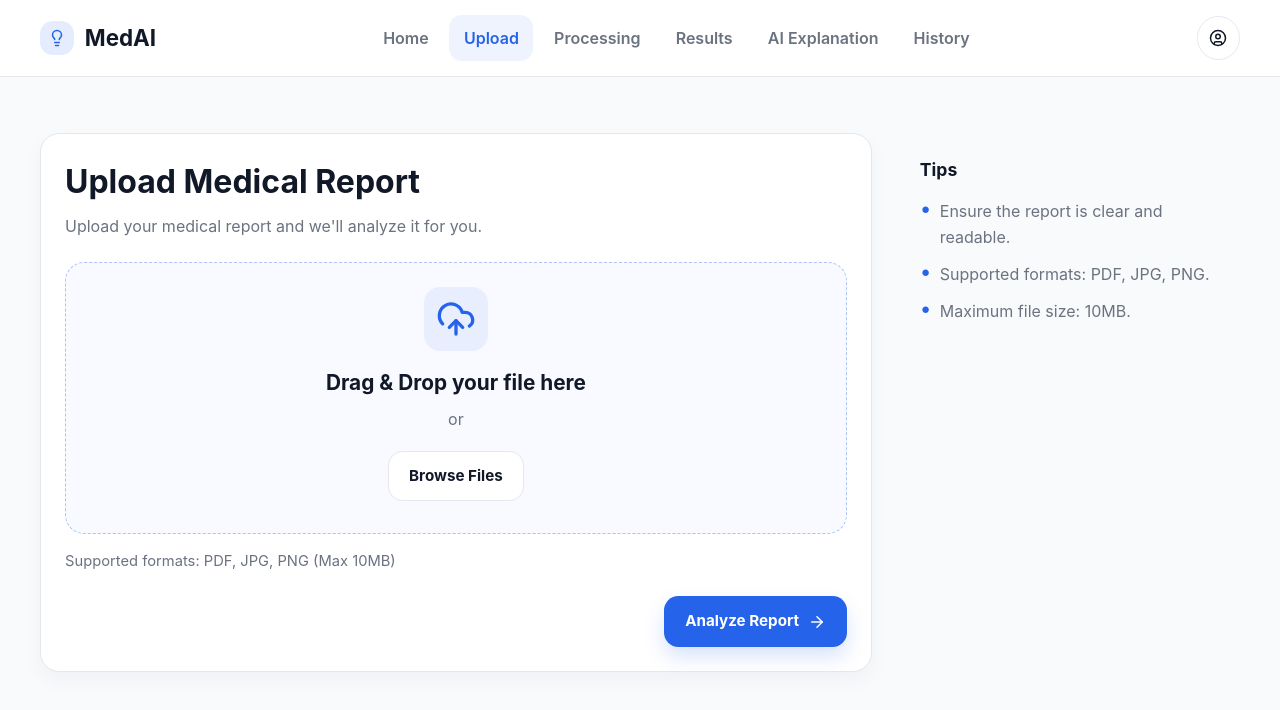
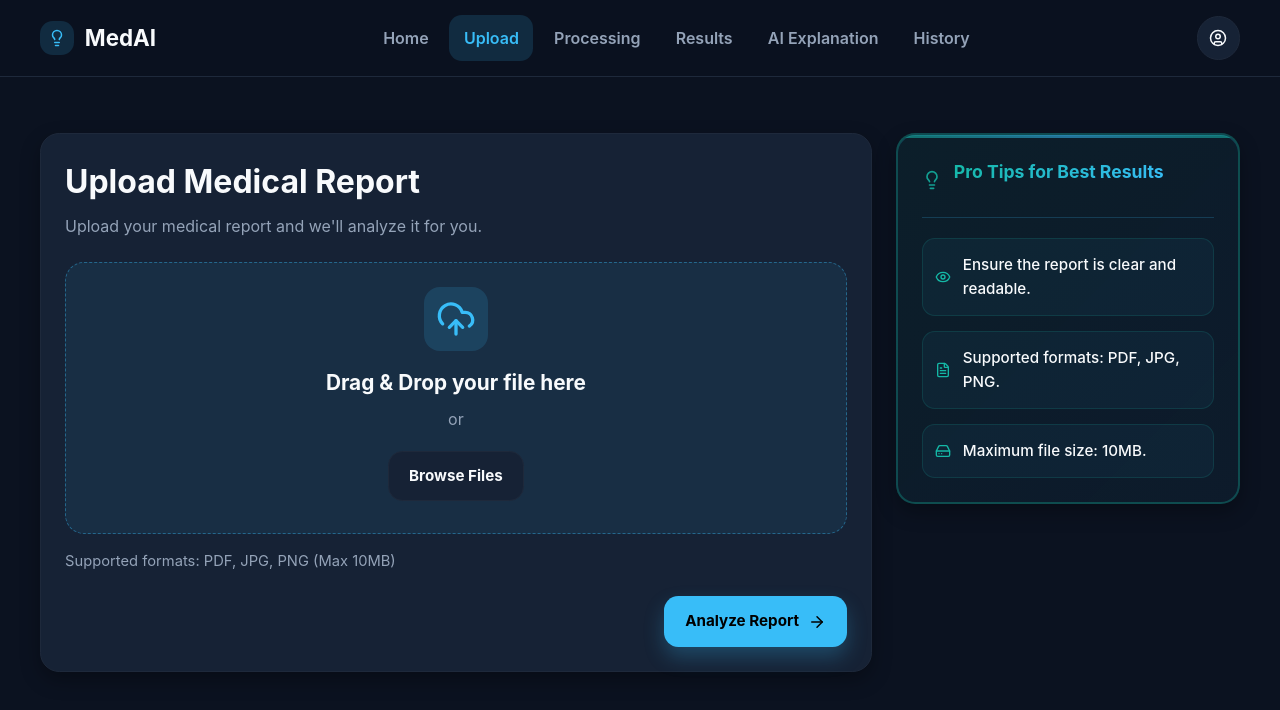
Before and after one commit to Shivam1842/AI-Medical-Report-Interpretation, a React app in the folder frontend/: page /upload in a window 1280 px wide. Shown: the top 710 px of the page. Built offline with nearby package versions, Linux system fonts and the light colour scheme; no server answers; the HTML template or start-up script is replaced by a standard one.

Commit message:
theme changed to dark index.css, App.css

```diff
--- a/frontend/src/App.css
+++ b/frontend/src/App.css
@@ -39,7 +39,7 @@
   position: sticky;
   top: 0;
   z-index: 50;
-  background: rgba(255, 255, 255, 0.9);
+  background: rgba(11, 18, 32, 0.92);
   backdrop-filter: blur(14px);
   border-bottom: 1px solid var(--border-color);
 }
@@ -69,7 +69,7 @@
   display: inline-flex;
   align-items: center;
   justify-content: center;
-  background: rgba(37, 99, 235, 0.12);
+  background: rgba(56, 189, 248, 0.15);
   color: var(--primary-color);
 }
 
@@ -90,20 +90,20 @@
 
 .nav__link:hover,
 .nav__link:focus-visible {
-  background: rgba(37, 99, 235, 0.06);
+  background: rgba(56, 189, 248, 0.12);
   color: var(--primary-color);
   outline: none;
 }
 
 .nav__link--active {
   color: var(--primary-color);
-  background: rgba(37, 99, 235, 0.08);
+  background: rgba(56, 189, 248, 0.15);
 }
 
 .profile-button,
 .menu-button {
   border: 1px solid var(--border-color);
-  background: #fff;
+  background: var(--card-bg);
   color: var(--text-color);
   border-radius: 999px;
   width: 2.7rem;
@@ -119,8 +119,8 @@
 .menu-button:hover,
 .profile-button:focus-visible,
 .menu-button:focus-visible {
-  border-color: rgba(37, 99, 235, 0.3);
-  box-shadow: 0 0 0 4px rgba(37, 99, 235, 0.08);
+  border-color: rgba(56, 189, 248, 0.4);
+  box-shadow: 0 0 0 4px rgba(56, 189, 248, 0.1);
   outline: none;
 }
 
@@ -146,7 +146,7 @@
   gap: 0.45rem;
   border-radius: 999px;
   padding: 0.45rem 0.8rem;
-  background: rgba(37, 99, 235, 0.08);
+  background: rgba(56, 189, 248, 0.15);
   color: var(--primary-color);
   font-size: 0.8rem;
   font-weight: 700;
@@ -195,34 +195,34 @@
 
 .btn--primary {
   background: var(--primary-color);
-  color: #fff;
-  box-shadow: 0 10px 20px rgba(37, 99, 235, 0.18);
+  color: #000;
+  box-shadow: 0 10px 20px rgba(56, 189, 248, 0.25);
 }
 
 .btn--primary:hover,
 .btn--primary:focus-visible {
-  background: var(--primary-dark);
-  box-shadow: 0 12px 22px rgba(37, 99, 235, 0.24);
+  background: #22D3EE;
+  box-shadow: 0 12px 28px rgba(56, 189, 248, 0.35);
   outline: none;
 }
 
 .btn--secondary {
-  background: #fff;
+  background: var(--card-bg);
   color: var(--text-color);
   border-color: var(--border-color);
 }
 
 .btn--secondary:hover,
 .btn--secondary:focus-visible {
-  border-color: rgba(37, 99, 235, 0.28);
-  box-shadow: 0 0 0 4px rgba(37, 99, 235, 0.06);
+  border-color: rgba(56, 189, 248, 0.4);
+  box-shadow: 0 0 0 4px rgba(56, 189, 248, 0.12);
   outline: none;
 }
 
 .btn--ghost {
   background: transparent;
   color: var(--primary-color);
-  border-color: rgba(37, 99, 235, 0.18);
+  border-color: rgba(56, 189, 248, 0.25);
 }
 
 .hero__visual {
@@ -240,8 +240,8 @@
   padding: 1.5rem;
   border: 1px solid var(--border-color);
   border-radius: 1.5rem;
-  background: linear-gradient(180deg, #fff, #f8fbff);
-  box-shadow: 0 20px 38px rgba(15, 23, 42, 0.08);
+  background: linear-gradient(180deg, var(--card-bg), var(--navy-secondary));
+  box-shadow: 0 20px 38px rgba(0, 0, 0, 0.4);
 }
 
 .report-visual__paper {
@@ -250,10 +250,10 @@
   right: 3rem;
   top: 2.7rem;
   bottom: 3rem;
-  background: #ffffff;
-  border: 1px solid var(--border-color);
+  background: #F8FAFC;
+  border: 1px solid rgba(56, 189, 248, 0.2);
   border-radius: 1.2rem;
-  box-shadow: inset 0 0 0 1px rgba(148, 163, 184, 0.18);
+  box-shadow: inset 0 0 0 1px rgba(56, 189, 248, 0.1);
 }
 
 .report-visual__lines {
@@ -267,7 +267,7 @@
 .report-visual__lines span {
   display: block;
   height: 0.5rem;
-  background: linear-gradient(90deg, rgba(148, 163, 184, 0.28), rgba(148, 163, 184, 0.08));
+  background: linear-gradient(90deg, rgba(30, 41, 59, 0.4), rgba(30, 41, 59, 0.15));
   border-radius: 999px;
 }
 
@@ -296,13 +296,13 @@
   width: 110px;
   height: 110px;
   border-radius: 50%;
-  background: rgba(37, 99, 235, 0.08);
-  border: 1px solid rgba(37, 99, 235, 0.12);
+  background: rgba(56, 189, 248, 0.12);
+  border: 1px solid rgba(56, 189, 248, 0.25);
   display: flex;
   align-items: center;
   justify-content: center;
   color: var(--primary-color);
-  box-shadow: 0 12px 28px rgba(37, 99, 235, 0.12);
+  box-shadow: 0 12px 28px rgba(56, 189, 248, 0.18);
 }
 
 .report-visual__circle::before {
@@ -322,9 +322,9 @@
   width: 132px;
   height: 132px;
   border-radius: 50%;
-  background: rgba(255, 255, 255, 0.9);
+  background: var(--card-bg);
   border: 1px solid var(--border-color);
-  box-shadow: 0 16px 24px rgba(15, 23, 42, 0.08);
+  box-shadow: 0 16px 24px rgba(0, 0, 0, 0.3);
 }
 
 .report-visual__magnifier::before {
@@ -332,7 +332,7 @@
   position: absolute;
   inset: 16px;
   border-radius: 50%;
-  border: 2px solid rgba(37, 99, 235, 0.18);
+  border: 2px solid rgba(56, 189, 248, 0.25);
 }
 
 .report-visual__magnifier::after {
@@ -372,10 +372,10 @@
 .history-table-wrap,
 .summary-panel,
 .info-box {
-  background: #fff;
+  background: var(--card-bg);
   border: 1px solid var(--border-color);
   border-radius: 1.2rem;
-  box-shadow: 0 8px 20px rgba(15, 23, 42, 0.04);
+  box-shadow: 0 8px 20px rgba(0, 0, 0, 0.3);
 }
 
 .feature-card {
@@ -386,7 +386,7 @@
   width: 3rem;
   height: 3rem;
   border-radius: 0.9rem;
-  background: rgba(37, 99, 235, 0.08);
+  background: rgba(56, 189, 248, 0.15);
   color: var(--primary-color);
   display: flex;
   align-items: center;
@@ -431,9 +431,9 @@
   display: grid;
   place-items: center;
   min-height: 255px;
-  border: 1.5px dashed rgba(37, 99, 235, 0.36);
+  border: 1.5px dashed rgba(56, 189, 248, 0.4);
   border-radius: 1.2rem;
-  background: rgba(37, 99, 235, 0.03);
+  background: rgba(56, 189, 248, 0.08);
   padding: 1.5rem;
   text-align: center;
   transition: all 0.2s ease;
@@ -441,7 +441,7 @@
 
 .upload-dropzone--dragging {
   border-style: solid;
-  background: rgba(37, 99, 235, 0.06);
+  background: rgba(56, 189, 248, 0.12);
   transform: translateY(-2px);
 }
 
@@ -453,7 +453,7 @@
   align-items: center;
   justify-content: center;
   margin: 0 auto 1rem;
-  background: rgba(37, 99, 235, 0.08);
+  background: rgba(56, 189, 248, 0.15);
   color: var(--primary-color);
 }
 
@@ -489,7 +489,7 @@
   padding: 0.9rem 1rem;
   border: 1px solid var(--border-color);
   border-radius: 0.9rem;
-  background: #f8fafc;
+  background: var(--navy-secondary);
   display: flex;
   justify-content: space-between;
   align-items: center;
@@ -512,9 +512,9 @@
 .validation-error {
   margin-top: 0.9rem;
   padding: 0.75rem 0.9rem;
-  border: 1px solid rgba(220, 38, 38, 0.15);
+  border: 1px solid rgba(239, 68, 68, 0.3);
   border-radius: 0.8rem;
-  background: rgba(220, 38, 38, 0.04);
+  background: rgba(239, 68, 68, 0.1);
   color: var(--danger-color);
   font-size: 0.95rem;
 }
@@ -525,6 +525,69 @@
   padding: 1.5rem;
 }
 
+.tip-card {
+  background: linear-gradient(135deg, rgba(20, 184, 166, 0.08) 0%, rgba(56, 189, 248, 0.05) 100%);
+  border: 2px solid rgba(20, 184, 166, 0.3);
+  border-radius: 1.2rem;
+  box-shadow: 0 8px 20px rgba(0, 0, 0, 0.3), inset 0 1px 0 rgba(56, 189, 248, 0.2);
+  position: relative;
+  overflow: hidden;
+}
+
+.tip-card::before {
+  content: '';
+  position: absolute;
+  top: 0;
+  left: 0;
+  right: 0;
+  height: 3px;
+  background: linear-gradient(90deg, #14B8A6, #38BDF8, #14B8A6);
+  animation: shimmer 3s infinite;
+}
+
+.tip-card__header {
+  display: flex;
+  align-items: center;
+  gap: 0.75rem;
+  margin-bottom: 1.25rem;
+  padding-bottom: 1rem;
+  border-bottom: 1px solid rgba(56, 189, 248, 0.2);
+}
+
+.tip-card__header h3 {
+  margin: 0;
+  font-size: 1.15rem;
+  font-weight: 700;
+  background: linear-gradient(135deg, #14B8A6, #38BDF8);
+  -webkit-background-clip: text;
+  -webkit-text-fill-color: transparent;
+  background-clip: text;
+}
+
+.tip-card__icon {
+  flex-shrink: 0;
+  color: #14B8A6;
+  animation: pulse 2s cubic-bezier(0.4, 0, 0.6, 1) infinite;
+}
+
+@keyframes shimmer {
+  0%, 100% {
+    opacity: 0.5;
+  }
+  50% {
+    opacity: 1;
+  }
+}
+
+@keyframes pulse {
+  0%, 100% {
+    opacity: 1;
+  }
+  50% {
+    opacity: 0.7;
+  }
+}
+
 .tip-card h3,
 .summary-panel h3,
 .info-box h3 {
@@ -532,28 +595,47 @@
   font-size: 1.1rem;
 }
 
+.summary-panel,
+.info-box {
+  padding: 1.5rem;
+}
+
 .tip-list {
   list-style: none;
   margin: 0;
   padding: 0;
   display: grid;
-  gap: 0.7rem;
+  gap: 0.95rem;
 }
 
 .tip-list li {
   position: relative;
-  padding-left: 1.25rem;
-  color: var(--muted-color);
+  padding-left: 2.5rem;
+  padding: 0.85rem 0.85rem 0.85rem 2.5rem;
+  color: var(--text-color);
   line-height: 1.6;
+  border-radius: 0.8rem;
+  background: rgba(56, 189, 248, 0.05);
+  border: 1px solid rgba(20, 184, 166, 0.15);
+  transition: all 0.3s ease;
+  font-weight: 500;
+  font-size: 0.95rem;
 }
 
-.tip-list li::before {
-  content: '•';
+.tip-list li:hover {
+  background: rgba(56, 189, 248, 0.1);
+  border-color: rgba(20, 184, 166, 0.3);
+  transform: translateX(4px);
+  box-shadow: inset 0 0 0 1px rgba(20, 184, 166, 0.2);
+}
+
+.tip-list__icon {
   position: absolute;
-  left: 0;
-  color: var(--primary-color);
-  font-size: 1.3rem;
-  line-height: 1;
+  left: 0.75rem;
+  top: 50%;
+  transform: translateY(-50%);
+  color: #14B8A6;
+  flex-shrink: 0;
 }
 
 .process-card-wrap {
@@ -592,7 +674,7 @@
   padding: 0.75rem 0.8rem;
   border: 1px solid var(--border-color);
   border-radius: 0.9rem;
-  background: #f8fafc;
+  background: var(--navy-secondary);
   text-align: left;
 }
 
@@ -607,17 +689,17 @@
 }
 
 .progress-step--completed .progress-step__icon {
-  background: rgba(22, 163, 74, 0.12);
+  background: rgba(34, 197, 94, 0.15);
   color: var(--success-color);
 }
 
 .progress-step--active .progress-step__icon {
-  background: rgba(37, 99, 235, 0.12);
+  background: rgba(56, 189, 248, 0.15);
   color: var(--primary-color);
 }
 
 .progress-step--pending .progress-step__icon {
-  background: rgba(107, 114, 128, 0.08);
+  background: rgba(148, 163, 184, 0.15);
   color: #94a3b8;
 }
 
@@ -636,6 +718,7 @@
   display: block;
   font-weight: 700;
   font-size: 0.9rem;
+  color: var(--text-color);
 }
 
 .progress-ring {
@@ -644,7 +727,7 @@
   width: 178px;
   height: 178px;
   border-radius: 50%;
-  background: conic-gradient(var(--primary-color) 0deg, var(--primary-color) var(--progress-angle), #e2e8f0 var(--progress-angle), #e2e8f0 360deg);
+  background: conic-gradient(var(--primary-color) 0deg, var(--primary-color) var(--progress-angle), var(--border-color) var(--progress-angle), var(--border-color) 360deg);
   display: grid;
   place-items: center;
 }
@@ -654,8 +737,8 @@
   position: absolute;
   inset: 15px;
   border-radius: 50%;
-  background: white;
-  box-shadow: inset 0 0 0 1px rgba(148, 163, 184, 0.15);
+  background: var(--card-bg);
+  box-shadow: inset 0 0 0 1px rgba(56, 189, 248, 0.15);
 }
 
 .progress-ring__value {
@@ -672,7 +755,7 @@
 
 .info-box {
   margin-top: 1.2rem;
-  background: rgba(37, 99, 235, 0.03);
+  background: rgba(56, 189, 248, 0.08);
 }
 
 .summary-header {
@@ -729,7 +812,7 @@
   overflow-x: auto;
   border: 1px solid var(--border-color);
   border-radius: 1.1rem;
-  background: #fff;
+  background: var(--card-bg);
 }
 
 .data-table {
@@ -751,7 +834,7 @@
   letter-spacing: 0.03em;
   text-transform: uppercase;
   color: var(--muted-color);
-  background: rgba(148, 163, 184, 0.04);
+  background: rgba(56, 189, 248, 0.08);
 }
 
 .data-table tbody tr:last-child td {
@@ -771,30 +854,30 @@
 
 .status-badge--normal,
 .status-badge--completed {
-  background: rgba(22, 163, 74, 0.12);
+  background: rgba(34, 197, 94, 0.15);
   color: var(--success-color);
 }
 
 .status-badge--high,
 .status-badge--danger {
-  background: rgba(220, 38, 38, 0.08);
+  background: rgba(239, 68, 68, 0.15);
   color: var(--danger-color);
 }
 
 .status-badge--low,
 .status-badge--warning {
-  background: rgba(245, 158, 11, 0.12);
+  background: rgba(245, 158, 11, 0.15);
   color: var(--warning-color);
 }
 
 .status-badge--active {
-  background: rgba(37, 99, 235, 0.10);
+  background: rgba(56, 189, 248, 0.15);
   color: var(--primary-color);
 }
 
 .status-badge--pending {
-  background: rgba(148, 163, 184, 0.14);
-  color: #64748b;
+  background: rgba(148, 163, 184, 0.15);
+  color: #94a3b8;
 }
 
 .summary-actions {
@@ -835,9 +918,9 @@
   margin-top: 1.5rem;
   padding: 1rem 1.2rem;
   border-radius: 0.9rem;
-  background: rgba(245, 158, 11, 0.07);
-  border: 1px solid rgba(245, 158, 11, 0.2);
-  color: #7c4a10;
+  background: rgba(245, 158, 11, 0.1);
+  border: 1px solid rgba(245, 158, 11, 0.25);
+  color: #FCD34D;
   font-weight: 600;
   line-height: 1.6;
 }
@@ -859,7 +942,7 @@
 }
 
 .history-table th {
-  background: rgba(148, 163, 184, 0.04);
+  background: rgba(56, 189, 248, 0.08);
   color: var(--muted-color);
   text-transform: uppercase;
   letter-spacing: 0.04em;
@@ -881,7 +964,7 @@
   height: 2.2rem;
   border-radius: 0.7rem;
   border: 1px solid var(--border-color);
-  background: #fff;
+  background: var(--card-bg);
   color: var(--text-color);
   display: inline-flex;
   align-items: center;
@@ -891,8 +974,8 @@
 
 .icon-button:hover,
 .icon-button:focus-visible {
-  border-color: rgba(37, 99, 235, 0.28);
-  background: rgba(37, 99, 235, 0.04);
+  border-color: rgba(56, 189, 248, 0.4);
+  background: rgba(56, 189, 248, 0.08);
   outline: none;
 }
 
@@ -910,7 +993,7 @@
   height: 2.4rem;
   border-radius: 0.7rem;
   border: 1px solid var(--border-color);
-  background: #fff;
+  background: var(--card-bg);
   color: var(--text-color);
   display: inline-flex;
   align-items: center;
@@ -951,11 +1034,11 @@
     right: 1rem;
     display: none;
     flex-direction: column;
-    background: rgba(255, 255, 255, 0.98);
+    background: rgba(11, 18, 32, 0.98);
     border: 1px solid var(--border-color);
     border-radius: 1rem;
     padding: 0.8rem;
-    box-shadow: 0 14px 24px rgba(15, 23, 42, 0.08);
+    box-shadow: 0 14px 24px rgba(0, 0, 0, 0.3);
   }
 
   .nav--open {
--- a/frontend/src/index.css
+++ b/frontend/src/index.css
@@ -1,14 +1,19 @@
 :root {
-  --primary-color: #2563eb;
-  --primary-dark: #1d4ed8;
-  --text-color: #111827;
-  --muted-color: #6b7280;
-  --border-color: #e5e7eb;
-  --bg-color: #f8fafc;
-  --success-color: #16a34a;
-  --warning-color: #f59e0b;
-  --danger-color: #dc2626;
-  --shadow-soft: 0 10px 25px rgba(15, 23, 42, 0.06);
+  --primary-color: #38BDF8;
+  --primary-dark: #0B1220;
+  --text-color: #F8FAFC;
+  --muted-color: #94A3B8;
+  --border-color: #1E293B;
+  --bg-color: #0B1220;
+  --card-bg: #162235;
+  --navy-secondary: #111C2E;
+  --teal-accent: #14B8A6;
+  --success-color: #22C55E;
+  --warning-color: #F59E0B;
+  --danger-color: #EF4444;
+  --shadow-soft: 0 10px 25px rgba(0, 0, 0, 0.3);
+  --shadow-md: 0 8px 20px rgba(0, 0, 0, 0.25);
+  --shadow-lg: 0 12px 28px rgba(0, 0, 0, 0.35);
 }
 
 * {
--- a/frontend/src/pages/UploadReport.jsx
+++ b/frontend/src/pages/UploadReport.jsx
@@ -1,6 +1,6 @@
 import { useRef, useState } from 'react';
 import { useNavigate } from 'react-router-dom';
-import { ArrowRight, CloudUpload, FileText } from 'lucide-react';
+import { ArrowRight, CloudUpload, FileText, Eye, HardDrive, Lightbulb } from 'lucide-react';
 import { buildUploadPayload, formatFileSize, validateMedicalReportFile } from '../services/api';
 
 export default function UploadReport() {
@@ -130,11 +130,23 @@ export default function UploadReport() {
         </section>
 
         <aside className="tip-card">
-          <h3>Tips</h3>
+          <div className="tip-card__header">
+            <Lightbulb size={20} className="tip-card__icon" />
+            <h3>Pro Tips for Best Results</h3>
+          </div>
           <ul className="tip-list">
-            <li>Ensure the report is clear and readable.</li>
-            <li>Supported formats: PDF, JPG, PNG.</li>
-            <li>Maximum file size: 10MB.</li>
+            <li>
+              <Eye size={16} className="tip-list__icon" />
+              <span>Ensure the report is clear and readable.</span>
+            </li>
+            <li>
+              <FileText size={16} className="tip-list__icon" />
+              <span>Supported formats: PDF, JPG, PNG.</span>
+            </li>
+            <li>
+              <HardDrive size={16} className="tip-list__icon" />
+              <span>Maximum file size: 10MB.</span>
+            </li>
           </ul>
         </aside>
       </div>
```
